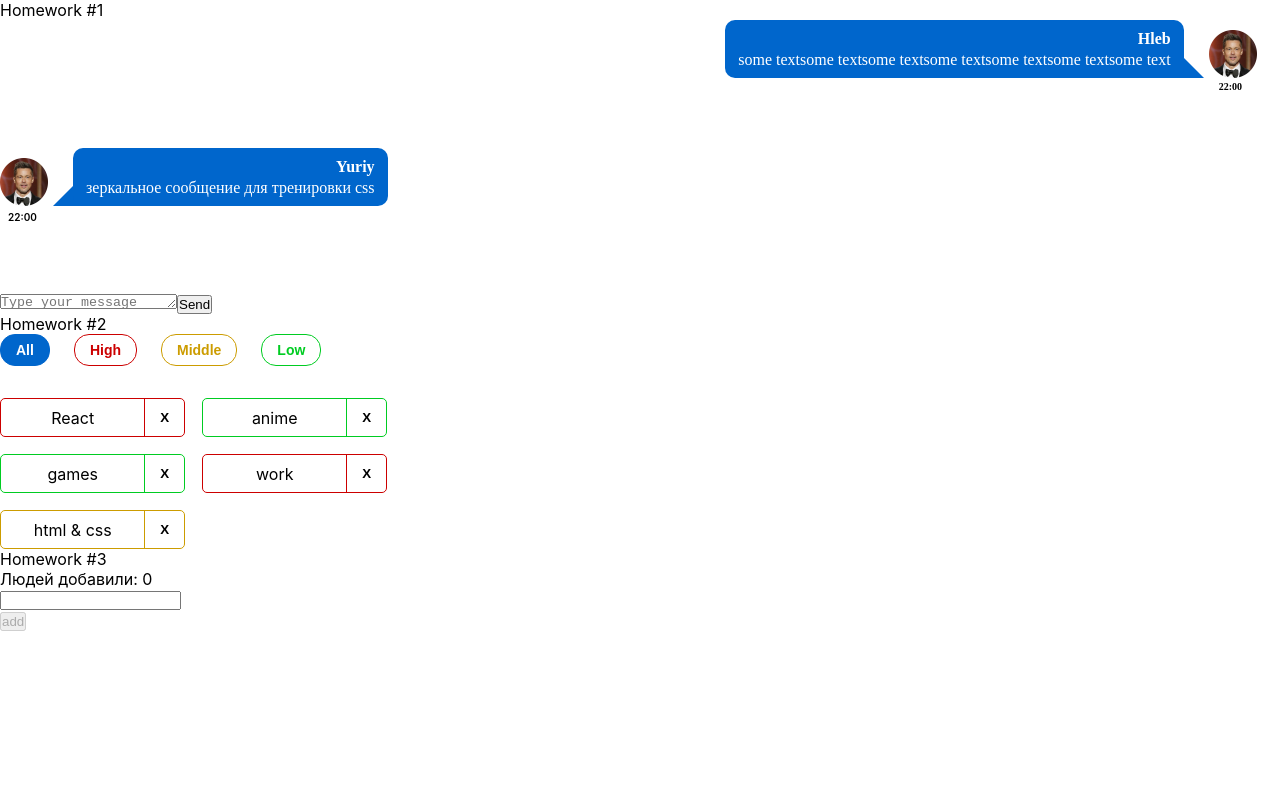
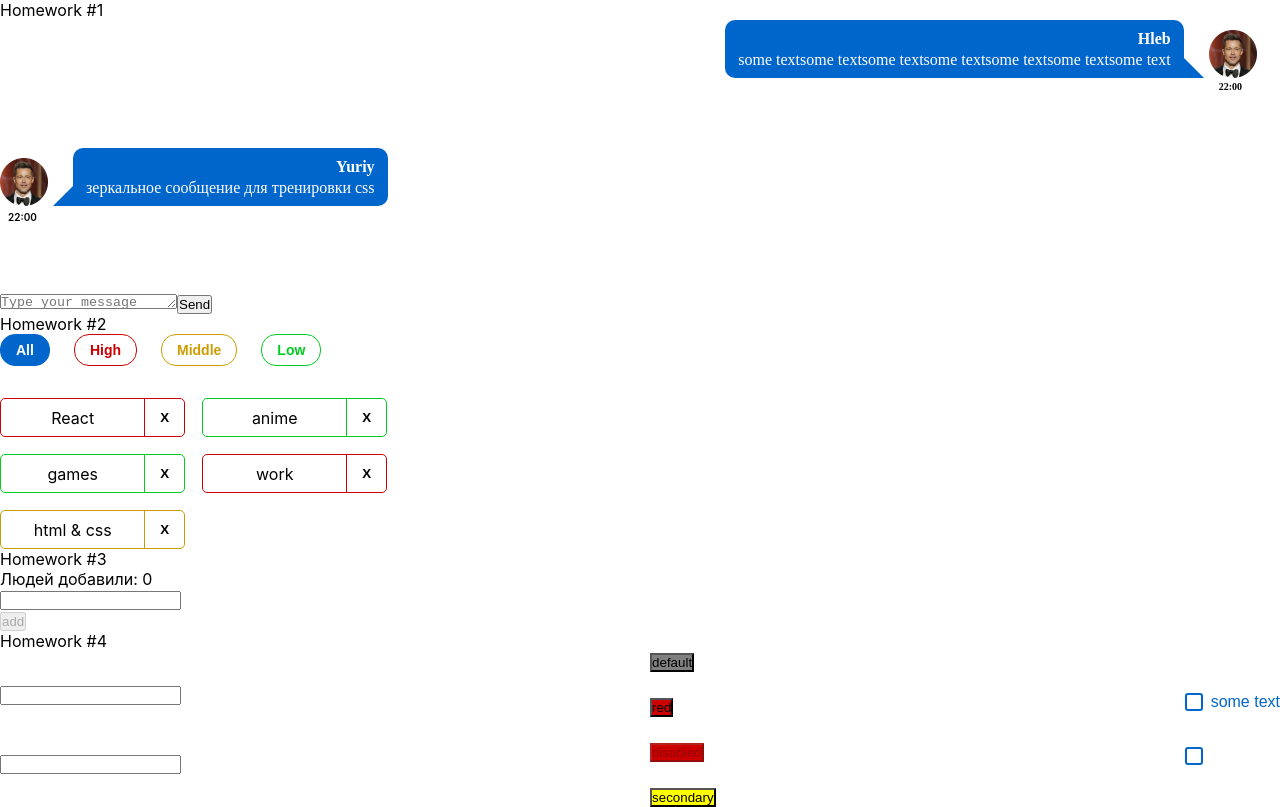
Before and after one commit to HlebSayanov/hws2-master, a React (Create React App) app: page / in a window 1280 px wide. Built offline with nearby package versions, Linux system fonts and the light colour scheme.

Commit message:
edit_HW4

```diff
--- a/src/s1-main/App.tsx
+++ b/src/s1-main/App.tsx
@@ -3,6 +3,7 @@
 import HW1 from '../s2-homeworks/hw01/HW1'
 import HW2 from "../s2-homeworks/hw02/HW2";
 import HW3 from "../s2-homeworks/hw03/HW3";
+import HW4 from "../s2-homeworks/hw04/HW4";
 
 function App() {
     return (
@@ -11,7 +12,7 @@
             {/*/!*раскомментировать по ходу выполнения*!/*/}
             <HW2/>
             <HW3/>
-            {/*<HW4/>*/}
+            <HW4/>
 
             {/*при выполнении дз 5 и более - закомментировать здесь дз 1-4, так как они есть внутри дз 5*/}
             {/*<HW5/>*/}
--- a/src/s2-homeworks/hw04/common/c2-SuperButton/SuperButton.module.css
+++ b/src/s2-homeworks/hw04/common/c2-SuperButton/SuperButton.module.css
@@ -2,15 +2,20 @@
 }
 
 .disabled {
+    background-color: #5d6782;
 }
 
 .secondary {
+    background-color:yellow;
 }
 
 .default {
+    background-color: gray;
 }
 
 .red {
+    background-color: #cc0000;
+
 }
 
 .default:hover {
--- a/src/s2-homeworks/hw04/common/c2-SuperButton/SuperButton.tsx
+++ b/src/s2-homeworks/hw04/common/c2-SuperButton/SuperButton.tsx
@@ -17,12 +17,26 @@
         ...restProps // все остальные пропсы попадут в объект restProps, там же будет children
     }
 ) => {
-    const finalClassName = s.button
-        // + (disabled
+    const finalClassName =`
+    ${s.button}
+    ${xType==='red' ? s.red : xType==='secondary' ? s.secondary : s.default}
+    ${disabled ? s.disabled : ''}
+    `
+
+
+    //ИЛИ ЕСЛИ НЕ ПОНЯТНО С finalClassName  ТОЖЕ САМОЕ ПРИ ПОМОЩИ ШАБЛОННЫХ СТРОК:
+    // `${s.СТИЛЬ КНОПКИ}  ${xType==='КРАСНЫЙ' ? ДАВАЙ КРАСНЫЙ СТИЛЬ : xType === 'secondary' ? ДАВАЙ СЕКОНДАРИ СТИЛЬ: ДАВАЙ ПО ДЕФОЛТУ } ${disabled ? ДАВАЙ ДИЗАБЛЕТ СТИЛЬ :  ПУСТУЮ СТРОКУ} `
+    // ЭТУ АЛХИМИЯ БУДЕМ ПОДРОБНО РАЗБИРАТЬ НА ДОПАХ
+
+
+
+    // + (disabled
         //         ? ...
         //         : xType === 'red'
         //             ? ...
-        + (className ? ' ' + className : '') // задачка на смешивание классов
+        // + (className ? ' ' + className : '') // задачка на смешивание классов
+
+
 
     return (
         <button
--- a/src/s2-homeworks/hw04/common/c3-SuperCheckbox/SuperCheckbox.tsx
+++ b/src/s2-homeworks/hw04/common/c3-SuperCheckbox/SuperCheckbox.tsx
@@ -27,8 +27,18 @@
     }
 ) => {
     const onChangeCallback = (e: ChangeEvent<HTMLInputElement>) => {
+       onChangeChecked && onChangeChecked(e.currentTarget.checked)
+
+     onChange && onChange(e)
+
+
         // задачка на написание онченджа
-
+        // ЕСЛИ(onChangeChecked ВООБЩЕ СУЩЕСТВУЕТ){
+        //    ПЕРЕДАТЬ ЕМУ ИВЕНТ.ЧТО-ТО.ЧТО-ТО
+        //}
+        // ЕСЛИ(onChange ВООБЩЕ СУЩЕСТВУЕТ){
+        //    ПЕРЕДАТЬ ЕМУ ИВЕНТ
+        //}
     }
 
     const finalInputClassName = s.checkbox
```
